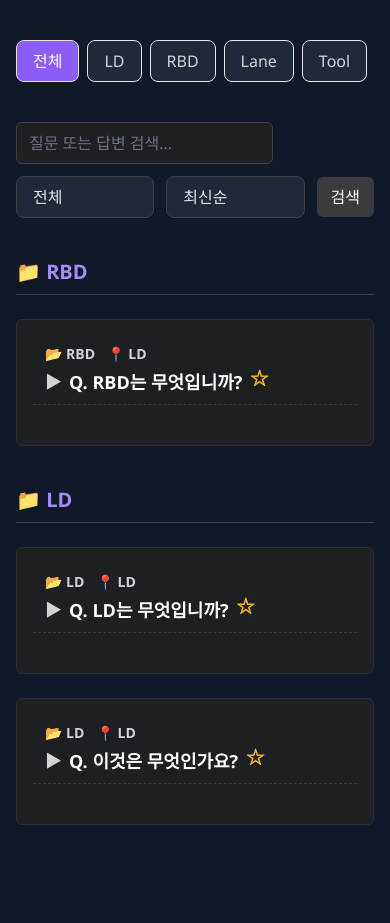
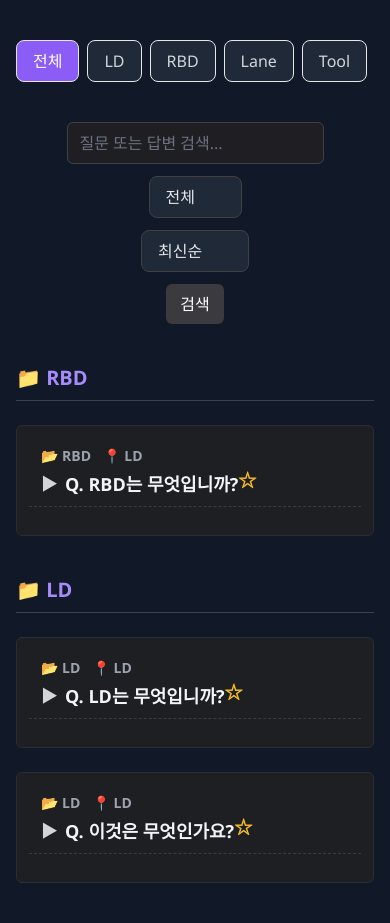
Before and after one commit to st43-hub/SV-FAQ, a Django app: page / in a window 390 px wide. Shown: the part 101-1024 px from the top of the page. Before the commit the page ends 926 px from the top, so only its background shows below. Run offline with Django 5.2, Linux system fonts and the light colour scheme; data comes from the database, SQL or seed files in the repository.

Commit message:
fix : total card styles.

```diff
--- a/static/css/faq_styles.css
+++ b/static/css/faq_styles.css
@@ -1,13 +1,11 @@
-/* 🎨 Labelit 스타일 기반 FAQ 카드, 버튼, 애니메이션, 필터, 입력창 UI 전체 리디자인 + 브랜드 보라색 제거 → 흰색 중심 테마 */
+/* 🎨 FAQ 카드, 버튼, 애니메이션 전용 CSS - Labelit 다크테마 기반 리디자인 */
 
-/* 전체 배경 및 텍스트 컬러 */
 body {
   background-color: #1c1d22;
   color: #d4d4d8;
   font-family: "Segoe UI", sans-serif;
 }
 
-/* 카드 기본 */
 .faq-card-js {
   background: #1d1f23;
   border: 1px solid #2c2d31;
@@ -49,15 +47,17 @@ body {
 
 .faq-answer-js {
   max-height: 0;
+  height: 0;
   opacity: 0;
   overflow: hidden;
-  transition: max-height 0.3s ease, opacity 0.3s ease;
+  transition: opacity 0.15s ease, height 0.25s ease;
   padding-top: 8px;
   color: #d4d4d8;
 }
 
 .faq-answer-js[data-open="true"] {
   opacity: 1;
+  height: auto;
 }
 
 .faq-answer-js img {
@@ -86,7 +86,6 @@ body {
   background-color: #2a2b2f;
 }
 
-/* 버튼 */
 .btn-light,
 .btn-light:focus {
   background-color: #2a2a2e;
@@ -129,7 +128,6 @@ button[type="submit"]:hover {
   margin: 40px 0;
 }
 
-/* 🔍 필터/검색 영역 스타일 */
 input[type="text"],
 select {
   background-color: #1f1f23;
@@ -151,7 +149,6 @@ input[type="text"]:focus {
   box-shadow: 0 0 0 1px #666;
 }
 
-/* 활성화된 탭 버튼 */
 button.active,
 .btn-light.active {
   background-color: #ffffff;
@@ -160,19 +157,43 @@ button.active,
   border: 1px solid #ffffff;
 }
 
-/* 폼 영역 전체 간격 통일 */
 form.flex.flex-wrap {
   gap: 12px;
 }
 
-/* 드롭다운 화살표 제거 후 커스텀 가능 */
 select {
   background-image: none;
 }
 
-/* 보라색 테두리 제거 강제 적용 */
 select,
 input[type="text"],
 button {
   border-color: #404045 !important;
 }
+
+@media (max-width: 768px) {
+  .faq-card-js {
+    padding: 12px;
+  }
+
+  .faq-summary-js {
+    flex-direction: column;
+    align-items: flex-start;
+    gap: 4px;
+  }
+
+  .faq-actions {
+    padding-right: 0;
+    margin-top: 6px;
+  }
+
+  form,
+  .faq-filter-form {
+    flex-direction: column;
+  }
+
+  form > div,
+  .faq-filter-form > div {
+    width: 100%;
+  }
+}
--- a/templates/faq/faq_card.html
+++ b/templates/faq/faq_card.html
@@ -1,31 +1,30 @@
-{# 📦 FAQ 카드 컴포넌트 - toggle 연결 + 스타일 정리 #}
-<div class="faq-card-js bg-gray-700 rounded-xl shadow-lg p-6 border border-purple-800 mb-6 text-white">
+{# 📦 FAQ 카드 컴포넌트 - Labelit 스타일 리디자인 적용 + toggle 구조 최적화 #}
+<div class="faq-card-js">
   <div class="faq-summary-js cursor-pointer select-none">
     <div class="flex flex-wrap justify-between items-center">
       <div class="flex flex-col gap-1">
         <!-- 카테고리와 구역 정보 -->
-        <div class="flex gap-3 text-sm text-gray-300">
+        <div class="flex gap-3 text-sm text-gray-400">
           <span>📂 {{ faq.category }}</span>
           <span>📍 {{ faq.area }}</span>
         </div>
         <!-- 질문 -->
         <div class="flex items-center gap-2">
-          <span class="faq-toggle-icon transition-transform duration-200 text-purple-300">▶</span>
-          <h3 class="text-lg font-bold text-white break-words">Q. {{ faq.question }}</h3>
+          <span class="faq-toggle-icon">▶</span>
+          <h3 class="text-lg font-bold break-words">Q. {{ faq.question }}</h3>
         </div>
       </div>
 
       <!-- 즐겨찾기 + 수정/삭제 버튼 -->
       <div class="flex items-center gap-3 mt-4 sm:mt-0">
-        <span title="즐겨찾기" class="text-lg cursor-default text-yellow-400 ml-2">
+        <span title="즐겨찾기" class="text-lg cursor-default text-yellow-400">
           {% if faq.is_favorite %}★{% else %}☆{% endif %}
         </span>
         {% if user.is_authenticated %}
-        <a href="{% url 'faq:edit_faq' faq.id %}?{{ request.GET.urlencode }}" title="수정"
-           class="text-purple-300 hover:text-purple-400 text-lg ml-1">✏️</a>
+        <a href="{% url 'faq:edit_faq' faq.id %}?{{ request.GET.urlencode }}" title="수정" class="text-gray-300 hover:text-white text-lg">✏️</a>
         <form method="post" action="{% url 'faq:delete_faq' faq.id %}?{{ request.GET.urlencode }}" class="inline">
           {% csrf_token %}
-          <button type="submit" title="삭제" class="text-red-400 hover:text-red-500 text-lg ml-1">🗑️</button>
+          <button type="submit" title="삭제" class="text-red-400 hover:text-red-500 text-lg">🗑️</button>
         </form>
         {% endif %}
       </div>
@@ -33,8 +32,8 @@
   </div>
 
   <!-- 펼쳐지는 답변 영역 -->
-  <div class="faq-answer-js h-0 opacity-0 p-2 transition-all duration-300 ease-in-out mt-2" data-open="false">
-    <div class="text-gray-200">
+  <div class="faq-answer-js mt-2" data-open="false">
+    <div>
       <p class="leading-relaxed">{{ faq.answer|safe }}</p>
       {% if faq.image %}
       <div class="mt-4">
@@ -43,7 +42,7 @@
       {% endif %}
 
       <!-- 생성일자, 조회수 -->
-      <div class="mt-6 flex flex-wrap gap-3 text-sm text-gray-400">
+      <div class="mt-6 flex flex-wrap gap-3 text-sm text-gray-500">
         <span>🕒 {{ faq.created_at|date:"Y-m-d" }}</span>
         <span>👁️ {{ faq.view_count }}회</span>
       </div>
```
